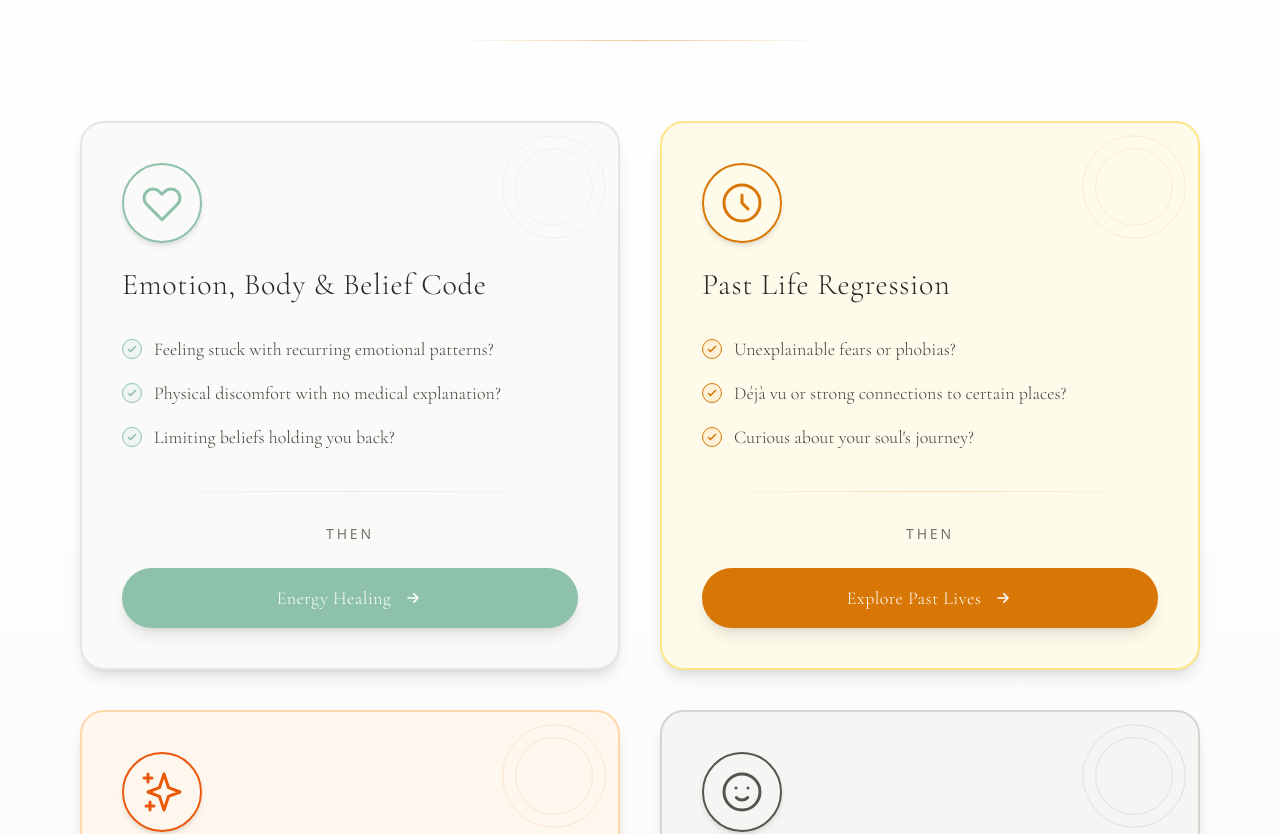
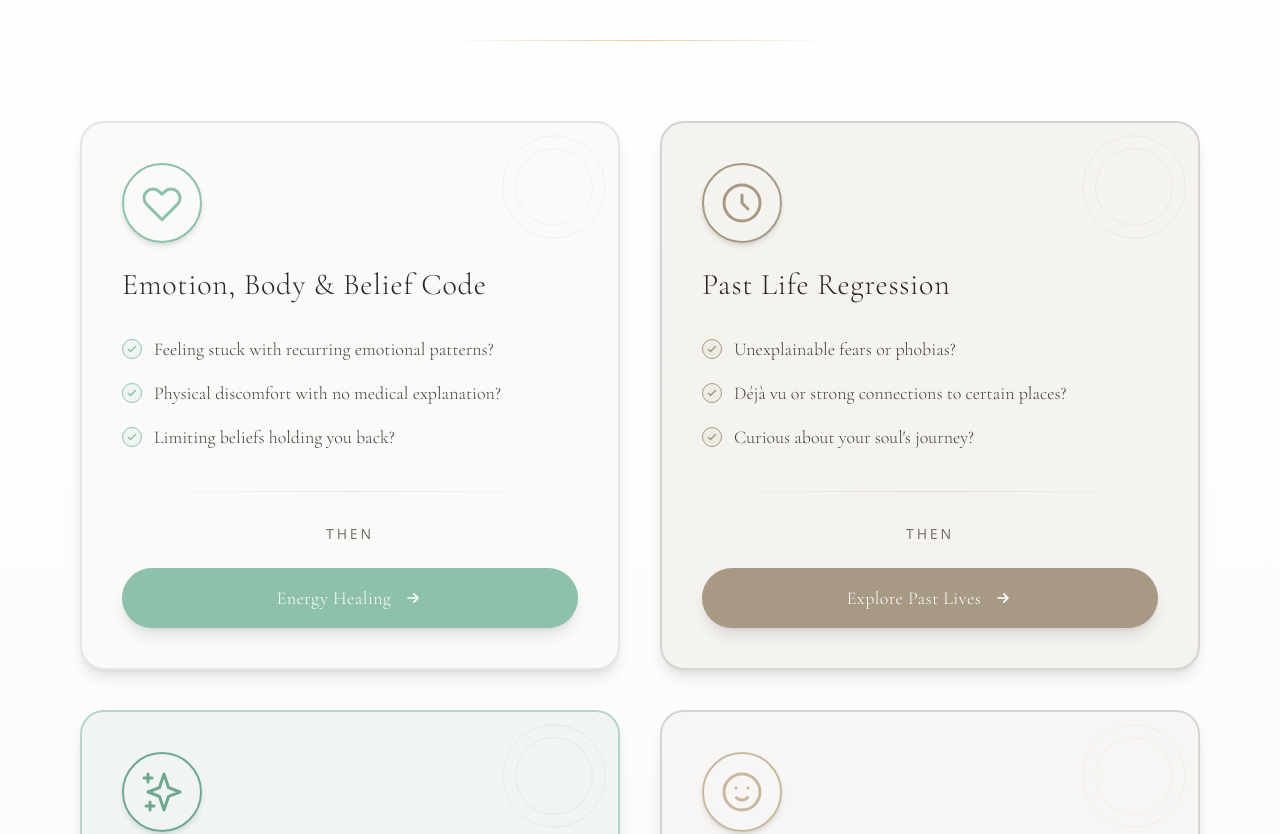
Before and after one commit to noirpraxis-dotcom/luis-virrueta-web, a React (Vite) app: page /healing-sessions in a window 1280 px wide. Shown: the part 934-1768 px from the top of the page. Built offline with nearby package versions, Linux system fonts and the light colour scheme.

Commit message:
Update Session Navigator with elegant harmonious colors from brand palette

```diff
--- a/src/pages/HealingSessionsPage.jsx
+++ b/src/pages/HealingSessionsPage.jsx
@@ -741,12 +741,12 @@ const SessionNavigator = () => {
           <path strokeLinecap="round" strokeLinejoin="round" strokeWidth={1.5} d="M12 8v4l3 3m6-3a9 9 0 11-18 0 9 9 0 0118 0z" />
         </svg>
       ),
-      bgColor: 'bg-amber-50',
-      borderColor: 'border-amber-200',
-      hoverBorder: 'hover:border-amber-600',
-      accentColor: '#d97706',
-      buttonBg: 'bg-amber-600',
-      buttonHover: 'hover:bg-amber-700'
+      bgColor: 'bg-[#f5f3f0]',
+      borderColor: 'border-stone-300',
+      hoverBorder: 'hover:border-[#a89984]',
+      accentColor: '#a89984',
+      buttonBg: 'bg-[#a89984]',
+      buttonHover: 'hover:bg-[#8d7e6f]'
     },
     {
       id: 'ilyari-somatic',
@@ -762,12 +762,12 @@ const SessionNavigator = () => {
           <path strokeLinecap="round" strokeLinejoin="round" strokeWidth={1.5} d="M5 3v4M3 5h4M6 17v4m-2-2h4m5-16l2.286 6.857L21 12l-5.714 2.143L13 21l-2.286-6.857L5 12l5.714-2.143L13 3z" />
         </svg>
       ),
-      bgColor: 'bg-orange-50',
-      borderColor: 'border-orange-200',
-      hoverBorder: 'hover:border-orange-500',
-      accentColor: '#ea580c',
-      buttonBg: 'bg-orange-500',
-      buttonHover: 'hover:bg-orange-600'
+      bgColor: 'bg-[#f0f5f3]',
+      borderColor: 'border-[#b8d4c8]',
+      hoverBorder: 'hover:border-[#8dc1ab]',
+      accentColor: '#6fa88f',
+      buttonBg: 'bg-[#6fa88f]',
+      buttonHover: 'hover:bg-[#5d8f77]'
     },
     {
       id: 'healing-animals',
@@ -783,12 +783,12 @@ const SessionNavigator = () => {
           <path strokeLinecap="round" strokeLinejoin="round" strokeWidth={1.5} d="M14.828 14.828a4 4 0 01-5.656 0M9 10h.01M15 10h.01M21 12a9 9 0 11-18 0 9 9 0 0118 0z" />
         </svg>
       ),
-      bgColor: 'bg-stone-100',
+      bgColor: 'bg-[#f8f6f4]',
       borderColor: 'border-stone-300',
-      hoverBorder: 'hover:border-stone-500',
-      accentColor: '#57534e',
-      buttonBg: 'bg-stone-600',
-      buttonHover: 'hover:bg-stone-700'
+      hoverBorder: 'hover:border-[#c9b8a0]',
+      accentColor: '#c9b8a0',
+      buttonBg: 'bg-[#c9b8a0]',
+      buttonHover: 'hover:bg-[#b5a18a]'
     }
   ]
 
```
